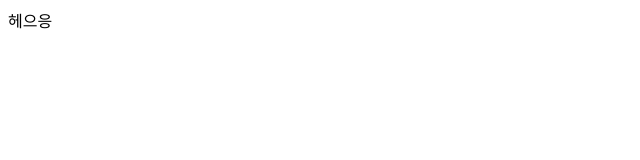
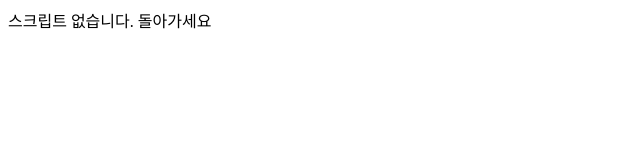
Before and after one commit to chtmdekf/pastebin2, a plain HTML site: page adslEw.html in a window 1280 px wide. Shown: the whole page, without its empty margins (0-640 px from the left). Drawn offline with Linux system fonts and the light colour scheme.

Commit message:
Update adslEw.html

```diff
--- a/adslEw.html
+++ b/adslEw.html
@@ -2,13 +2,13 @@
   <head>
     <meta name="description" content="Pastebin.com is the number one paste tool since 2002. Pastebin is a website where you can store text online for a set period of time.">
     <meta property="og:description" content="Pastebin.com is the number one paste tool since 2002. Pastebin is a website where you can store text online for a set period of time.">
-    <meta property="og:title" content="[Roblox] Fucking Script Hub 2021!!!!! - Pastebin.com">
+    <meta property="og:title" content="[Phantom Forces] PhantomForces All Ban Script 2021!! WORKING!!!! - Pastebin.com">
     <meta property="og:type" content="article">
     <meta property="og:url" content="http://pastebin2.ml/wMjyguRn">
     <meta property="og:image" content="https://pastebin.com/i/facebook.png">
     <meta property="og:site_name" content="Pastebin">
   </head>
   <body>
-    <p>헤으응</p>
+    <p>스크립트 없습니다. 돌아가세요</p>
   </body>
 </html>
```
